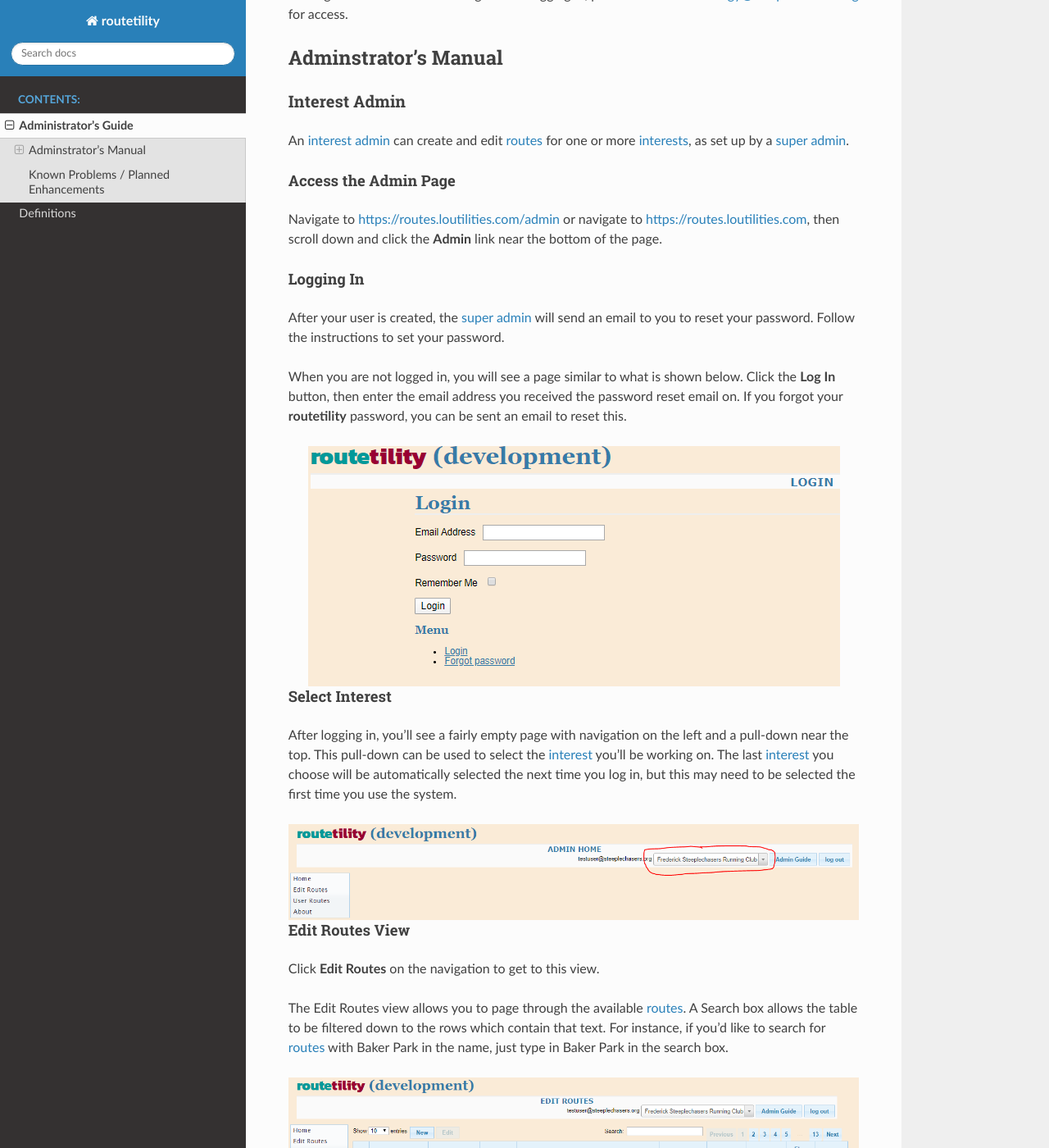
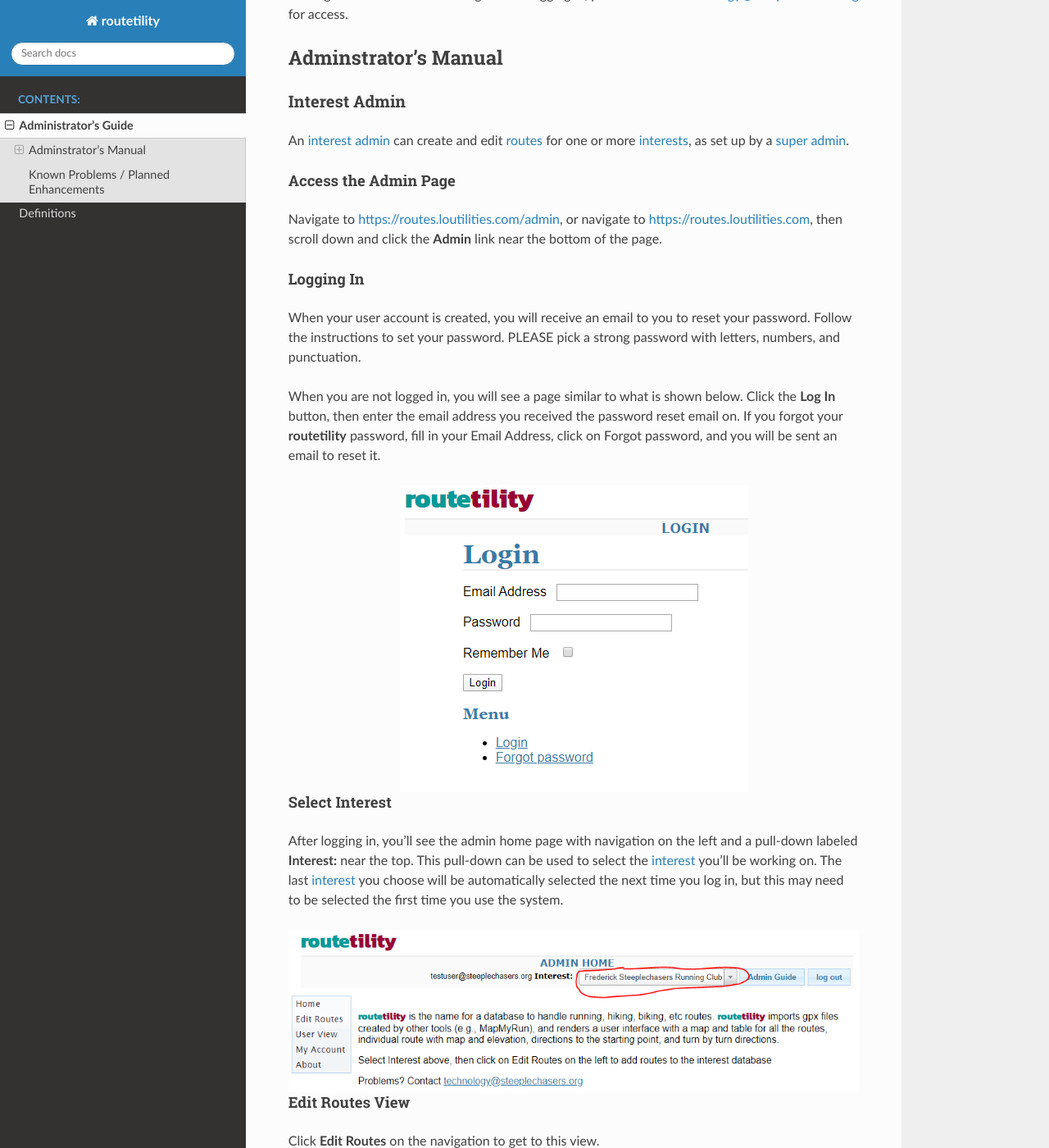
Before and after one commit to louking/runningroutes, a Sphinx documentation site: the page built from runningroutes/docs/source/admin-guide.rst, in a window 1280 px wide and 1400 px high, scrolled down 394 px. Shown: the whole window at 82% size. Built offline with Sphinx 7.4.7 and the Read the Docs theme 2.0.0, drawn with Linux system fonts in a browser that asks for light colours; some of the changed text lies outside the part shown.

Commit message:
Admin Guide is clean for initial production
* fixes #74

```diff
--- a/runningroutes/docs/source/admin-guide.rst
+++ b/runningroutes/docs/source/admin-guide.rst
@@ -26,19 +26,19 @@
 Access the Admin Page
 ----------------------------------------
 
-Navigate to https://routes.loutilities.com/admin or navigate to https://routes.loutilities.com, then scroll down and
+Navigate to https://routes.loutilities.com/admin, or navigate to https://routes.loutilities.com, then scroll down and
 click the **Admin** link near the bottom of the page.
 
 .. _logging-in:
 
 Logging In
 --------------------------------------
-After your user is created, the :term:`super admin` will send an email to you to reset your password. Follow the
-instructions to set your password.
+When your user account is created, you will receive an email to you to reset your password. Follow the
+instructions to set your password. PLEASE pick a strong password with letters, numbers, and punctuation.
 
 When you are not logged in, you will see a page similar to what is shown below. Click the **Log In** button, then
-enter the email address you received the password reset email on. If you forgot your **routetility** password, you can
-be sent an email to reset this.
+enter the email address you received the password reset email on. If you forgot your **routetility** password, fill
+in your Email Address, click on Forgot password, and you will be sent an email to reset it.
 
 .. image:: images/login.*
    :align: center
@@ -48,7 +48,7 @@
 
 Select Interest
 -----------------------------------------
-After logging in, you'll see a fairly empty page with navigation on the left and a pull-down near the top. This
+After logging in, you'll see the admin home page with navigation on the left and a pull-down labeled **Interest:** near the top. This
 pull-down can be used to select the :term:`interest` you'll be working on. The last :term:`interest` you choose will
 be automatically selected the next time you log in, but this may need to be selected the first time you use the
 system.
@@ -143,6 +143,22 @@
    :align: center
 
 
+.. _user-view:
+
+User View
+-----------------------------------------
+To see what a regular user will see, click **User View** on the navigation. The user sees a map with all the routes,
+and a table below the map from which they can click on links to see the start, route, and turns for an individual
+route.
+
+
+.. _my-account:
+
+My Account (Change Password)
+-----------------------------------------
+You can use the My Account view to change your password.
+
+
 .. _download-gpx-file:
 
 Download GPX File
```
Also changed, not shown: runningroutes/docs/source/images/edit-routes.PNG, runningroutes/docs/source/images/login.PNG, runningroutes/docs/source/images/select-interest.PNG.
